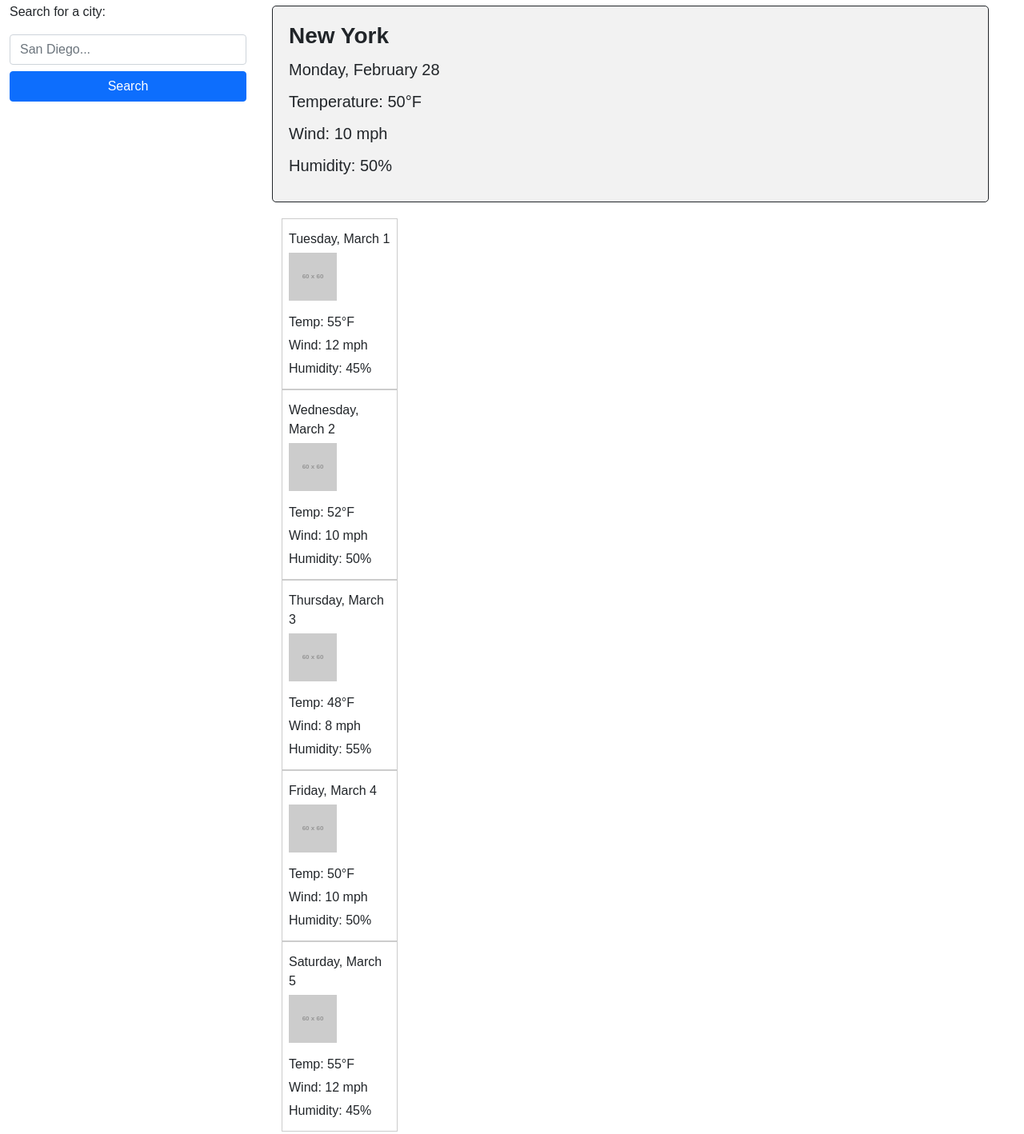
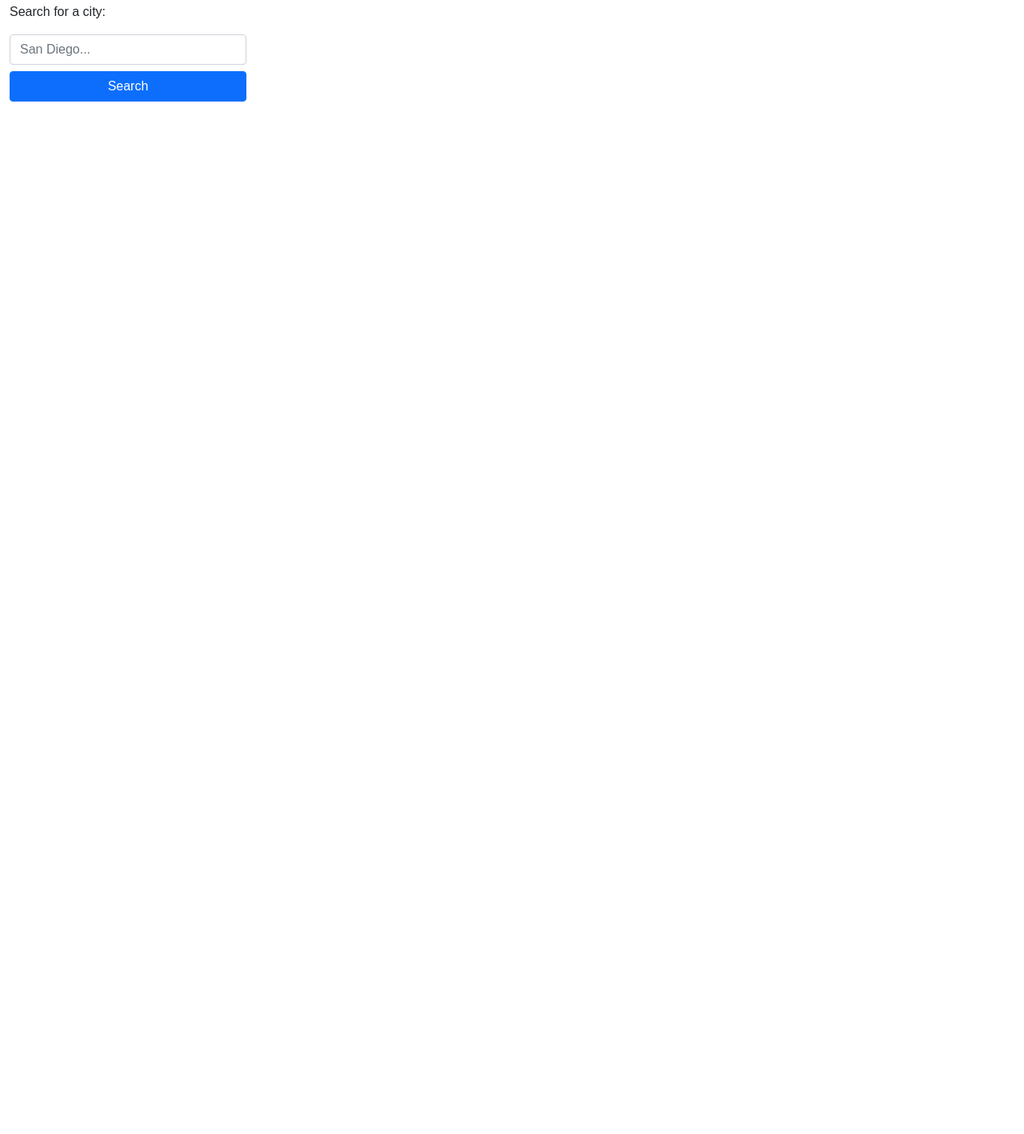
Before and after one commit to pchandler858/Forecast-Frenzy, a plain HTML site: page index.html in a window 1280 px wide. Shown: the part 107-1525 px from the top of the page at 80% size. After the commit the page ends 800 px from the top, so only its background shows below. Drawn offline with nearby package versions, Linux system fonts and the light colour scheme; placeholder pictures from the web are drawn by us.

Commit message:
cleaned up initial HTML template

```diff
--- a/index.html
+++ b/index.html
@@ -45,90 +45,17 @@
                 </div>
               </div>
             </form>
-            <div class="pt-3 d-flex flex-wrap" id="search-history">
-              <!-- <button
-                class="btn btn-secondary btn-lg btn-block mb-2 col-12 hide"
-              ></button> -->
-              <!-- <button class="btn btn-secondary btn-lg btn-block mb-2 w-100">
-                Los Angeles
-              </button>
-              <button class="btn btn-secondary btn-lg btn-block mb-2 w-100">
-                Chicago
-              </button>
-              <button class="btn btn-secondary btn-lg btn-block mb-2 w-100">
-                Houston
-              </button>
-              <button class="btn btn-secondary btn-lg btn-block mb-2 w-100">
-                Miami
-              </button> -->
-            </div>
+            <div class="pt-3 d-flex flex-wrap" id="search-history"></div>
           </div>
         </div>
         <div class="col-sm-9 test">
           <div class="weather-container">
             <div class="row d-flex justify-content-between w-100">
               <div
-                class="border border-dark current-weather w-100"
+                class="border border-dark current-weather w-100 hide"
                 id="current-weather"
-              >
-                <h2>New York</h2>
-                <p>Monday, February 28</p>
-                <p>Temperature: 50°F</p>
-                <p>Wind: 10 mph</p>
-                <p>Humidity: 50%</p>
-              </div>
-              <div id="forecast">
-                <div class="col-lg-2 col-md-12 forecast-card p-2">
-                  <p>Tuesday, March 1</p>
-                  <img
-                    src="https://via.placeholder.com/60x60.png?text=Sun"
-                    alt="Sun"
-                  />
-                  <p>Temp: 55°F</p>
-                  <p>Wind: 12 mph</p>
-                  <p>Humidity: 45%</p>
-                </div>
-                <div class="col-lg-2 col-md-12 forecast-card p-2">
-                  <p>Wednesday, March 2</p>
-                  <img
-                    src="https://via.placeholder.com/60x60.png?text=Clouds"
-                    alt="Clouds"
-                  />
-                  <p>Temp: 52°F</p>
-                  <p>Wind: 10 mph</p>
-                  <p>Humidity: 50%</p>
-                </div>
-                <div class="col-lg-2 col-md-12 forecast-card p-2">
-                  <p>Thursday, March 3</p>
-                  <img
-                    src="https://via.placeholder.com/60x60.png?text=Rain"
-                    alt="Rain"
-                  />
-                  <p>Temp: 48°F</p>
-                  <p>Wind: 8 mph</p>
-                  <p>Humidity: 55%</p>
-                </div>
-                <div class="col-lg-2 col-md-12 forecast-card p-2">
-                  <p>Friday, March 4</p>
-                  <img
-                    src="https://via.placeholder.com/60x60.png?text=Clouds"
-                    alt="Clouds"
-                  />
-                  <p>Temp: 50°F</p>
-                  <p>Wind: 10 mph</p>
-                  <p>Humidity: 50%</p>
-                </div>
-                <div class="col-lg-2 col-md-12 forecast-card p-2">
-                  <p>Saturday, March 5</p>
-                  <img
-                    src="https://via.placeholder.com/60x60.png?text=Sun"
-                    alt="Sun"
-                  />
-                  <p>Temp: 55°F</p>
-                  <p>Wind: 12 mph</p>
-                  <p>Humidity: 45%</p>
-                </div>
-              </div>
+              ></div>
+              <div id="forecast"></div>
             </div>
           </div>
         </div>
--- a/script.js
+++ b/script.js
@@ -133,6 +133,7 @@ function renderCurrentWeather(data) {
 
   // Add HTML elements to current weather element
   currentWeatherEl.innerHTML = "";
+  currentWeatherEl.classList.remove("hide");
   currentWeatherEl.appendChild(cityNameEl);
   currentWeatherEl.appendChild(dateEl);
   currentWeatherEl.appendChild(iconEl);
```
